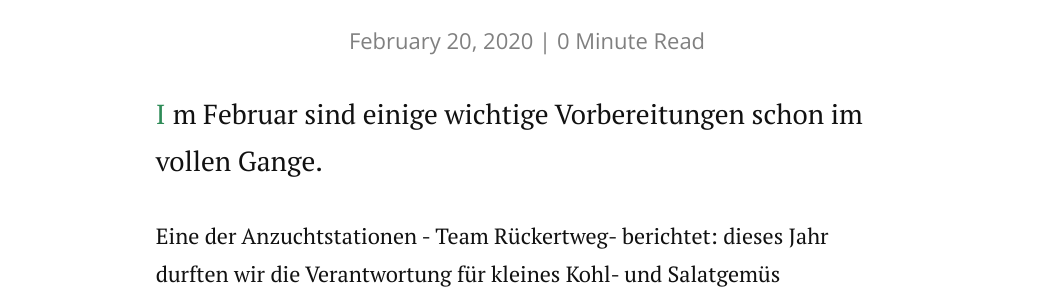
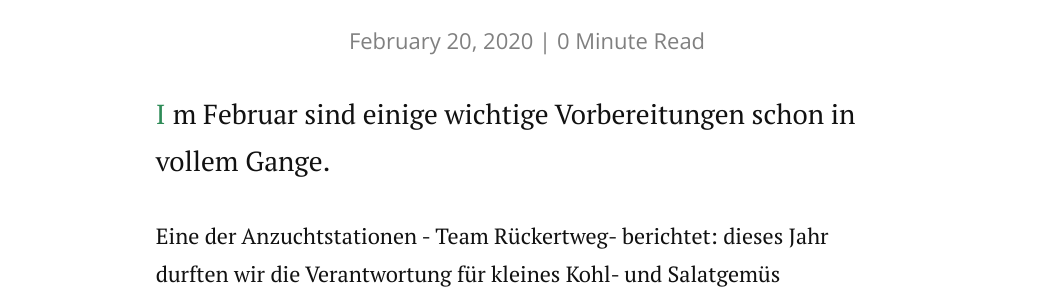
Before and after one commit to lgiese/lgiese.wachsenlassenEV.io, a Jekyll site: the page built from _posts/2020-02-20-Anzucht.markdown, in a window 1280 px wide and 900 px high, scrolled down 331 px. Shown: the part 165-465 px from the top of the window, without its empty margins (113-1166 px from the left). Built offline with Jekyll 4.4.1, drawn with Linux system fonts in a browser that asks for light colours; nearby versions of some CDN libraries; a script that is not in the unit is left out; comment, search, counter and statistics services are not loaded.

Commit message:
klAusbesserung

```diff
--- a/_posts/2020-02-20-Anzucht.markdown
+++ b/_posts/2020-02-20-Anzucht.markdown
@@ -5,7 +5,7 @@ date:   2020-02-20
 ---
 
 
-<p class="intro"><span class="dropcap">I</span>m Februar sind einige wichtige Vorbereitungen schon im vollen Gange. </p>
+<p class="intro"><span class="dropcap">I</span>m Februar sind einige wichtige Vorbereitungen schon in vollem Gange. </p>
 
 Eine der Anzuchtstationen - Team Rückertweg- berichtet: dieses Jahr durften wir die Verantwortung für kleines Kohl- und Salatgemüs übernehmen. Während dem Sturm Sabine brachten wir die Leichtgewichte in Sicherheit, damit sie uns nicht davonflogen. Die Atmosphäre in der WG hat ihnen so gut gefallen, dass sie sogleich keimten. Wieder nach draußen gesetzt (auf dem Boden der Tatsachen, es ist Winter) müssen sie nun lernen mit den Temperaturen umzugehen. Wir sind gespannt und freuen uns auf die weitere Entwicklung!
 
```
